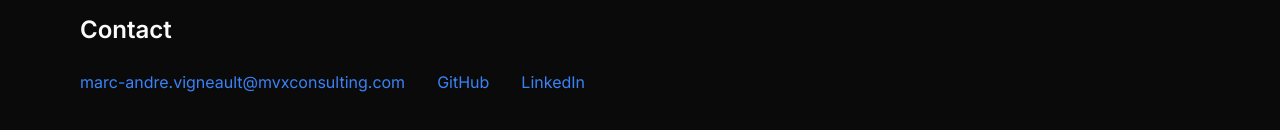
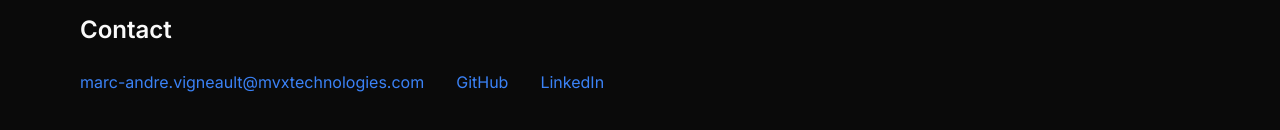
Before and after one commit to marcandrevigneault/cv_website, a Next.js app in the folder frontend/: page / in a window 1280 px wide. Shown: the part 2556-2686 px from the top of the page. Built offline with nearby package versions, Linux system fonts and the light colour scheme.

Commit message:
consulting to technologies in configs

```diff
--- a/frontend/public/config.json
+++ b/frontend/public/config.json
@@ -4,7 +4,7 @@
     "title": "Physics & Systems Engineering Consultant",
     "tagline": "Systems Engineering, Programming & Physics",
     "shortBio": "Freelance consultant specializing in physics, coding, and systems engineering",
-    "email": "marc-andre.vigneault@mvxconsulting.com",
+    "email": "marc-andre.vigneault@mvxtechnologies.com",
     "phone": "+1 (581) 978-4778",
     "location": "Quebec City, Canada"
   },
@@ -12,12 +12,12 @@
     "github": "https://github.com/marcandrevigneault",
     "linkedin": "https://www.linkedin.com/in/marc-andr%C3%A9-vigneault/",
     "twitter": "https://twitter.com/yourusername",
-    "website": "https://mvxconsulting.com"
+    "website": "https://mvxtechnologies.com"
   },
   "company": {
-    "name": "MVX Consulting",
+    "name": "MVX Technologies",
     "shortName": "MVX",
-    "domain": "mvxconsulting.com",
+    "domain": "mvxtechnologies.com",
     "founded": "2025"
   },
   "services": {
@@ -46,7 +46,7 @@
     "portfolio": "/documents/portfolio.pdf"
   },
   "seo": {
-    "title": "MVX Consulting - Physics & Systems Engineering",
+    "title": "MVX Technologies - Physics & Systems Engineering",
     "description": "Freelance consultant specializing in physics, coding, and systems engineering. Expert in quantum mechanics, machine learning, and system architecture.",
     "keywords": ["physics consultant", "systems engineering", "machine learning", "freelance developer", "Optics", "Quebec", "Physicist", "Physics Engineering", "Canada", "Algorithms"]
   }
--- a/frontend/public/content.json
+++ b/frontend/public/content.json
@@ -2,7 +2,7 @@
   "personal": {
     "name": "Marc-André Vigneault",
     "title": "System Engineering, Programming & Physics",
-    "email": "marc-andre.vigneault@mvxconsulting.com",
+    "email": "marc-andre.vigneault@mvxtechnologies.com",
     "github": "https://github.com/marcandrevigneault",
     "linkedin": "https://www.linkedin.com/in/marc-andr%C3%A9-vigneault/"
   },
--- a/frontend/src/components/TariffCard.tsx
+++ b/frontend/src/components/TariffCard.tsx
@@ -24,7 +24,7 @@ export default function TariffCard() {
   ]
 
   const handleEmailClick = (service: typeof serviceMap[0]) => {
-    const email = config?.personal.email || 'marc-andre.vigneault@mvxconsulting.com'
+    const email = config?.personal.email || 'marc-andre.vigneault@mvxtechnologies.com'
     const mailto = `mailto:${email}?subject=${encodeURIComponent(service.emailSubject)}&body=${encodeURIComponent(service.emailBody)}`
     window.open(mailto, '_self')
   }
```
